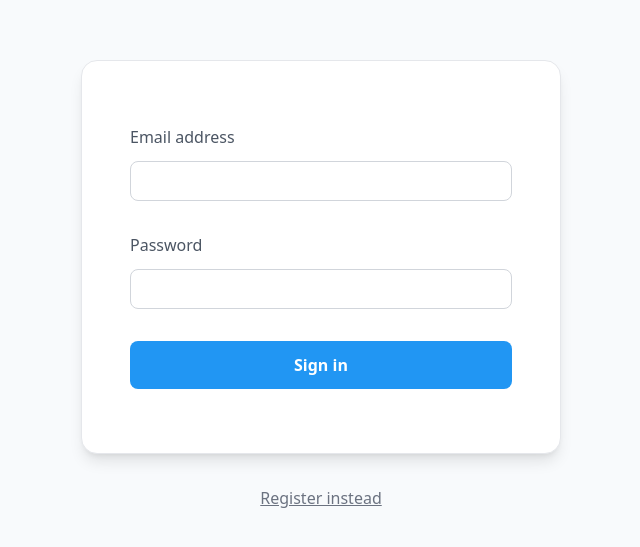
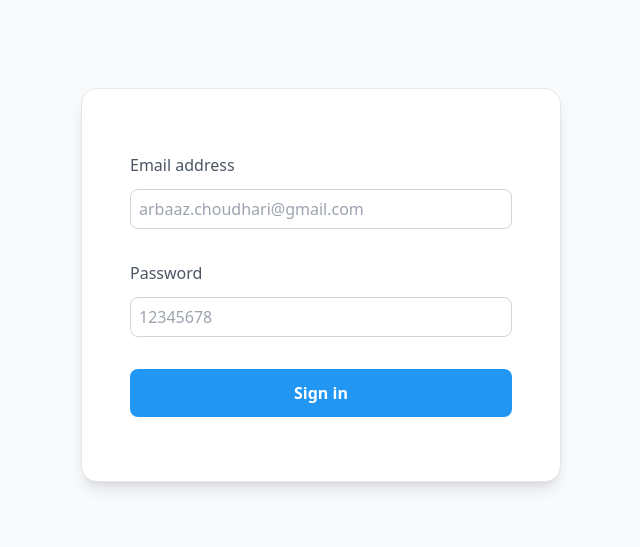
Before and after one commit to Arbaaz21034/pharmacare, a Next.js app: page / in a window 1280 px wide. Shown: the part 115-662 px from the top of the page, without its empty margins (319-959 px from the left). Built offline with nearby package versions, Linux system fonts and the light colour scheme; a web font is replaced by a local one.

Commit message:
Add dummy login details to LoginForm

```diff
--- a/src/components/LoginForm.tsx
+++ b/src/components/LoginForm.tsx
@@ -60,6 +60,7 @@ const LoginForm = () => {
             required
             autoComplete="on"
             onChange={(event) => setEmail(event.target.value)}
+            placeholder="arbaaz.choudhari@gmail.com"
           />
         </div>
         <div className="mt-8 flex flex-col">
@@ -69,6 +70,7 @@ const LoginForm = () => {
             className="mt-3 h-10 rounded-lg border border-gray-300 px-2 text-gray-700 focus:outline-primary"
             required
             onChange={(event) => setPassword(event.target.value)}
+            placeholder="12345678"
           />
         </div>
         <div className="mt-8 h-12 w-full">
--- a/src/pages/customer.tsx
+++ b/src/pages/customer.tsx
@@ -3,6 +3,9 @@ import CustomerProductsPanel from "../components/CustomerProductsPanel";
 import { useState } from "react";
 import Cart from "../components/Cart";
 import Link from "next/link";
+
+// DEV NOTE: In case you want to refactor this code in the future,
+// start by using the context api in the future. I really messed up by not using it.
 
 const Customer = () => {
   const [viewMode, setViewMode] = useState("products");
--- a/src/pages/index.tsx
+++ b/src/pages/index.tsx
@@ -7,11 +7,6 @@ const Home: NextPage = () => {
     <>
       <main className="bg-1 flex min-h-screen flex-col items-center justify-center">
         <LoginForm />
-        <div className="mt-8">
-          <Link className="text-gray-500 underline" href={"/sign-up"}>
-            Register instead
-          </Link>
-        </div>
       </main>
     </>
   );
```
